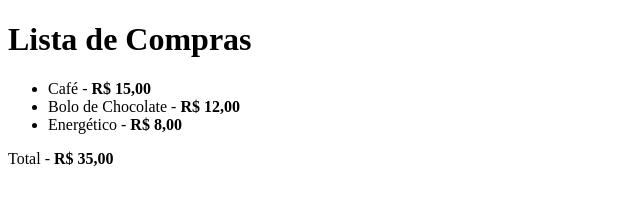
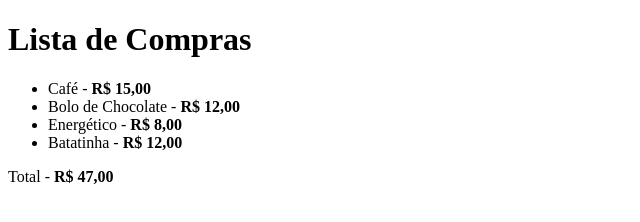
Before and after one commit to vieira1992/CursoDevemDobro, a plain HTML site: page exercicios/ex-01-criar-lista/index.html in a window 1280 px wide. Shown: the whole page, without its empty margins (0-640 px from the left). Drawn offline with Linux system fonts and the light colour scheme.

Commit message:
Alterada lista

```diff
--- a/exercicios/ex-01-criar-lista/index.html
+++ b/exercicios/ex-01-criar-lista/index.html
@@ -12,9 +12,10 @@
         <li>Café - <strong>R$ 15,00</strong></li>
         <li>Bolo de Chocolate - <strong>R$ 12,00</strong></li>
         <li>Energético - <strong>R$ 8,00 </strong></li>
+        <li>Batatinha - <strong>R$ 12,00</strong></li>
     </ul>
 
-    <p> Total - <strong>R$ 35,00 </strong></p>
+    <p> Total - <strong>R$ 47,00 </strong></p>
 
 </body>
 </html>
```
